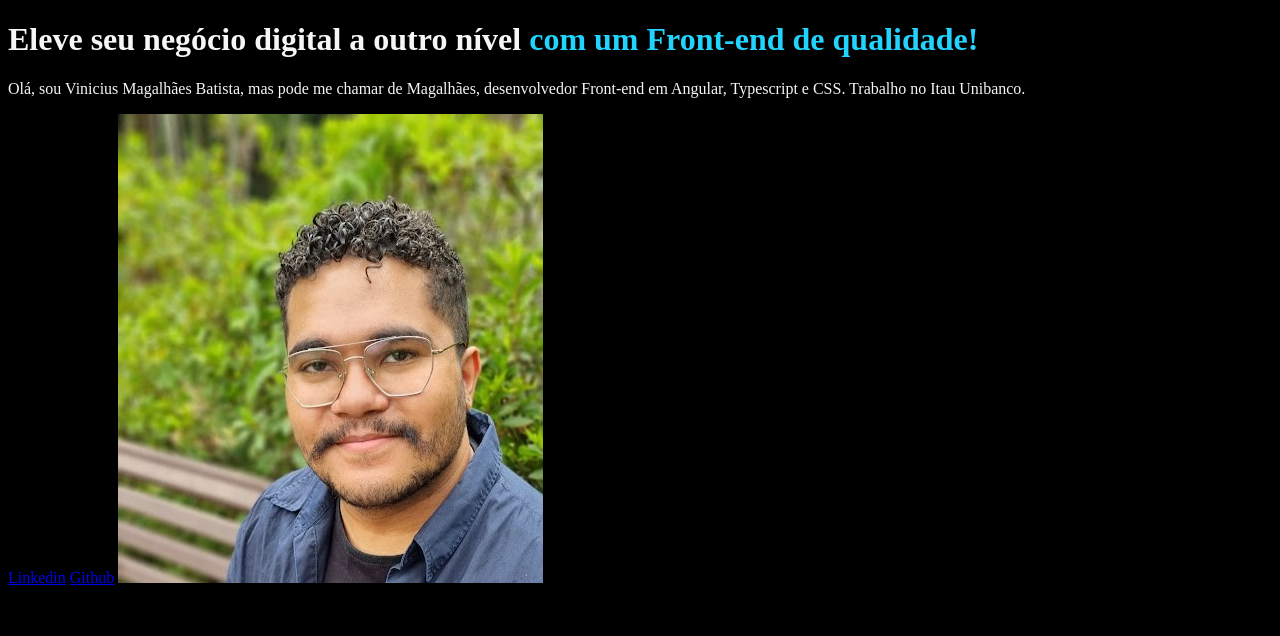
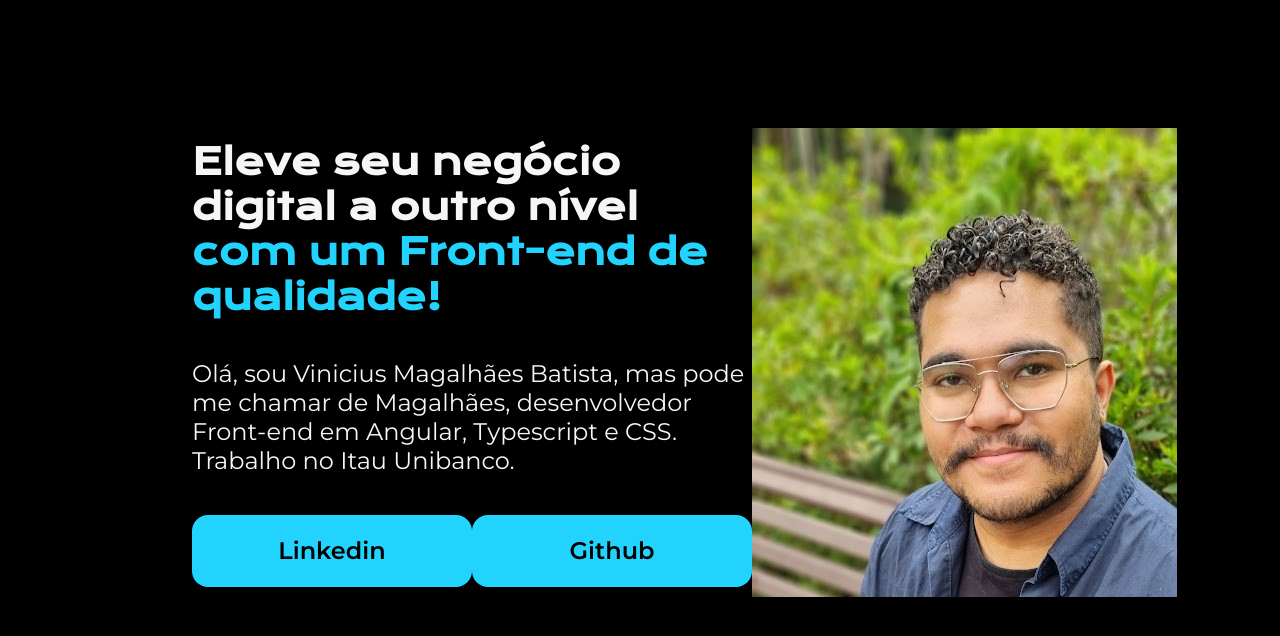
Before and after one commit to Magavinicius/estudo, a plain HTML site: page HTML e CSS/index.html in a window 1280 px wide. Drawn offline with nearby package versions, Linux system fonts and the light colour scheme.

Commit message:
feat: portifolio

```diff
--- a/HTML e CSS/index.html
+++ b/HTML e CSS/index.html
@@ -8,17 +8,25 @@
         <link rel="stylesheet" href="style.css">
     </head>
     <body>
-    <main>
-        <h1>Eleve seu negócio digital a outro nível <strong class="tituloDestaque">com um Front-end de qualidade!</strong></h1>
-        <p>
-            Olá, sou Vinicius Magalhães Batista, mas pode me chamar de Magalhães, desenvolvedor Front-end em Angular, Typescript e CSS.
+        <main class="apresentacao">
+            <section class="apresentacao_conteudo">
+                <h1 class="apresentacao_conteudo_titulo">Eleve seu negócio
+                    digital a outro nível <strong class="tituloDestaque">com um
+                        Front-end de qualidade!</strong></h1>
+                <p class="apresentacao_conteudo_texto">
+                    Olá, sou Vinicius Magalhães Batista, mas pode me chamar de
+                    Magalhães, desenvolvedor Front-end em Angular, Typescript e
+                    CSS.
                     Trabalho no Itau Unibanco.
                 </p>
+                <div class="apresentacao_conteudo_botao">
+                    <a class="apresentacao_conteudo_botao_estilo" href="https://www.linkedin.com/in/vinícius-magalhães-batista-4a429a120/">Linkedin</a>
+                    <a class = "apresentacao_conteudo_botao_estilo" href="https://github.com/Magavinicius">Github</a>
+                </div>
 
-        <a href="https://www.linkedin.com/in/vinícius-magalhães-batista-4a429a120/">Linkedin</a>
-        <a href="https://github.com/Magavinicius">Github</a>
-
-        <img src="/static/minha_foto.jpg" alt="Uma foto minha, sou pardo, tenho cabelo encaracolado em cima e cabelo baixo nas laterais, estou com uma camisa preta e uma camiseta social azul marinho">
+            </section>
+            <img src="/static/minha_foto.jpg"
+                alt="Uma foto minha, sou pardo, tenho cabelo encaracolado em cima e cabelo baixo nas laterais, estou com uma camisa preta e uma camiseta social azul marinho">
         </main>
     </body>
 </html>
--- a/HTML e CSS/style.css
+++ b/HTML e CSS/style.css
@@ -1,7 +1,59 @@
+@import url('https://fonts.googleapis.com/css2?family=Krona+One&family=Montserrat:wght@400;600&display=swap');
+
+*{
+     margin: 0;
+     padding: 0;
+}
+
 body {
+     height: 100vh;
+     box-sizing: border-box;
      background-color: #000000;
      color: #F6F6F6;
 }
+
 .tituloDestaque{
      color: #22D4FD;
 }
+
+.apresentacao{
+     margin: 10% 15%;
+     display: flex;
+     align-items: center;
+     justify-content: space-between;
+}
+
+.apresentacao_conteudo{
+     width: 615px;
+     display: flex;
+     flex-direction: column;
+     gap:40px
+}
+
+.apresentacao_conteudo_titulo{
+     font-size: 36px;
+     font-family: "Krona One", sans-serif;
+}
+
+.apresentacao_conteudo_texto{
+     font-size: 24px;
+     font-family: "Montserrat", sans-serif;
+}
+
+.apresentacao_conteudo_botao{
+     display: flex;
+     justify-content: space-between;
+}
+
+.apresentacao_conteudo_botao_estilo{
+     background-color: #22D4FD;
+     padding: 21.5px 0;
+     width: 280px;
+     text-align: center;
+     border-radius: 16px;
+     color: #000000;
+     font-size: 24px;
+     text-decoration: none;
+     font-family: "Montserrat", sans-serif;
+     font-weight: 600;
+}
```
Lines whose indentation alone changed are shown as unchanged.
